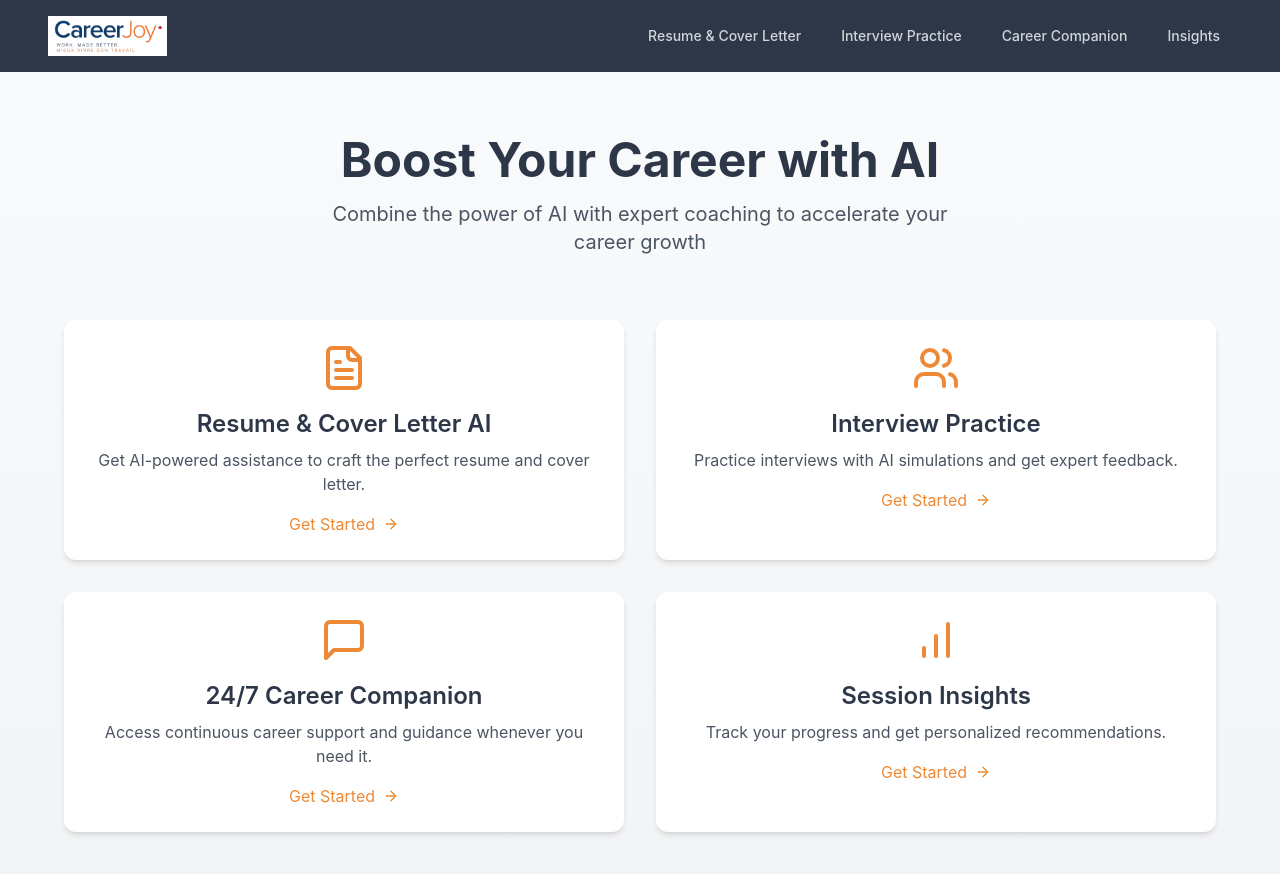
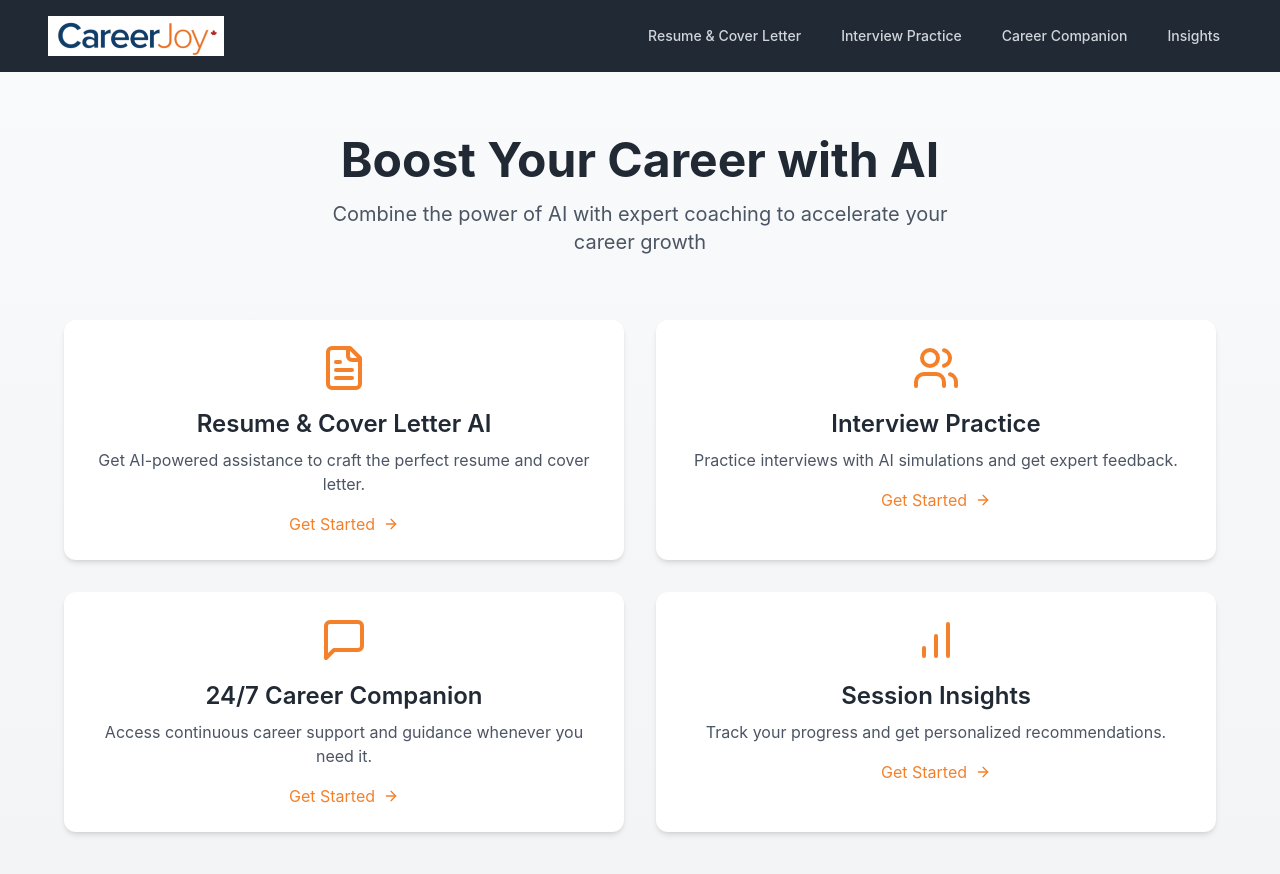
Before and after one commit to nsah87/careerjoyconnect, a React (Vite) app: page / in a window 1280 px wide. Shown: the top 874 px of the page. Built offline with nearby package versions, Linux system fonts and the light colour scheme.

Commit message:
Update image and color palette
Replaced the existing image with a new one and updated the color palette as specified.
[skip gpt_engineer]

```diff
--- a/src/components/Navigation.tsx
+++ b/src/components/Navigation.tsx
@@ -10,7 +10,7 @@ const Navigation = () => {
       <div className="container mx-auto flex flex-wrap items-center justify-between">
         <Link to="/" className="flex items-center space-x-2">
           <img
-            src="/lovable-uploads/c4a1b998-9447-4e57-a121-6e1c9f9f3da8.png"
+            src="/lovable-uploads/ea0c5a3c-5ef4-43c9-8954-7c416a7d72ee.png"
             alt="CareerJoy Connect Logo"
             className="h-10 w-auto"
           />
@@ -21,7 +21,7 @@ const Navigation = () => {
             className={`px-3 py-2 rounded-md text-sm font-medium transition-colors ${
               isActive("/resume")
                 ? "bg-secondary text-white"
-                : "text-gray-300 hover:bg-gray-700 hover:text-white"
+                : "text-gray-300 hover:bg-primary-dark hover:text-white"
             }`}
           >
             Resume & Cover Letter
@@ -31,7 +31,7 @@ const Navigation = () => {
             className={`px-3 py-2 rounded-md text-sm font-medium transition-colors ${
               isActive("/interview")
                 ? "bg-secondary text-white"
-                : "text-gray-300 hover:bg-gray-700 hover:text-white"
+                : "text-gray-300 hover:bg-primary-dark hover:text-white"
             }`}
           >
             Interview Practice
@@ -41,7 +41,7 @@ const Navigation = () => {
             className={`px-3 py-2 rounded-md text-sm font-medium transition-colors ${
               isActive("/companion")
                 ? "bg-secondary text-white"
-                : "text-gray-300 hover:bg-gray-700 hover:text-white"
+                : "text-gray-300 hover:bg-primary-dark hover:text-white"
             }`}
           >
             Career Companion
@@ -51,7 +51,7 @@ const Navigation = () => {
             className={`px-3 py-2 rounded-md text-sm font-medium transition-colors ${
               isActive("/insights")
                 ? "bg-secondary text-white"
-                : "text-gray-300 hover:bg-gray-700 hover:text-white"
+                : "text-gray-300 hover:bg-primary-dark hover:text-white"
             }`}
           >
             Insights
--- a/tailwind.config.ts
+++ b/tailwind.config.ts
@@ -25,28 +25,27 @@ export default {
         background: "hsl(var(--background))",
         foreground: "hsl(var(--foreground))",
         primary: {
-          DEFAULT: "#2D3748",
+          DEFAULT: "#202934",
+          dark: "#114A79",
+          light: "#1078BE",
           foreground: "#FFFFFF",
         },
         secondary: {
-          DEFAULT: "#ED8936",
+          DEFAULT: "#F4802A",
+          light: "#E7B055",
           foreground: "#FFFFFF",
         },
-        success: {
-          DEFAULT: "#48BB78",
+        accent: {
+          DEFAULT: "#C42A2F",
           foreground: "#FFFFFF",
+        },
+        muted: {
+          DEFAULT: "#C7C5C8",
+          foreground: "#202934",
         },
         destructive: {
           DEFAULT: "hsl(var(--destructive))",
           foreground: "hsl(var(--destructive-foreground))",
-        },
-        muted: {
-          DEFAULT: "hsl(var(--muted))",
-          foreground: "hsl(var(--muted-foreground))",
-        },
-        accent: {
-          DEFAULT: "hsl(var(--accent))",
-          foreground: "hsl(var(--accent-foreground))",
         },
         popover: {
           DEFAULT: "hsl(var(--popover))",
```
Also changed, not shown: public/lovable-uploads/ea0c5a3c-5ef4-43c9-8954-7c416a7d72ee.png (added).
